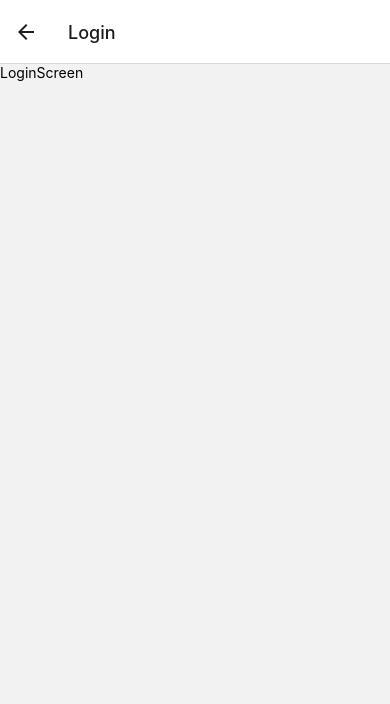
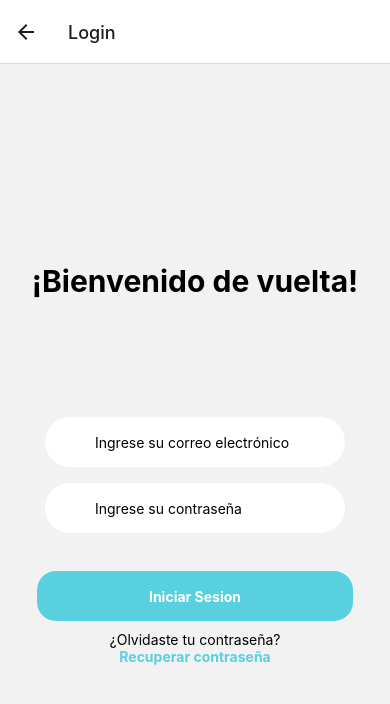
Before and after one commit to gonza-fl/todoList-t6, a React Native app: screen /Login in a window 390 px wide. Shown: the top 704 px of the page. Built offline with nearby package versions, Linux system fonts and the light colour scheme.

Commit message:
loginform actualizado

```diff
--- /dev/null
+++ b/src/components/LoginForm.jsx
@@ -0,0 +1,29 @@
+import { StyleSheet, View } from 'react-native';
+import ToDoButton from './TODoButton';
+import InputForm from './InputForm';
+
+const LoginForm = () => {
+  return (
+    <View style={styles.containerInput}>
+      <View style={styles.lastTextInput}>
+        <InputForm Placeholder='Ingrese su correo electrónico' />
+        <InputForm Placeholder='Ingrese su contraseña' />
+      </View>
+      <ToDoButton text='Iniciar Sesion' />
+
+    </View>
+  );
+};
+
+  export default LoginForm;
+
+  const styles = StyleSheet.create({
+    containerInput: {
+      flexDirection: 'column',
+      justifyContent: 'space-evenly',
+      marginTop: 30,
+    },
+    lastTextInput: {
+      marginBottom: 30,
+    },
+  });
--- a/src/screens/LoginScreen.jsx
+++ b/src/screens/LoginScreen.jsx
@@ -1,11 +1,46 @@
-import { Text, View } from 'react-native';
+import { StyleSheet, View, Text, Image, TouchableOpacity } from 'react-native';
+import { login } from '../data/media-url';
+import React from 'react'
+import LoginForm from '../components/LoginForm';
 
-const LoginScreen = () => {
+const LoginScreen = ({ navigation }) => {
   return (
-    <View>
-      <Text>LoginScreen</Text>
-    </View>
-  );
-};
+    <View style={styles.container}>
+     <Text style={[styles.textBold, styles.titulo]}>¡Bienvenido de vuelta!</Text>
+     <Image source={{ uri: login }} style={[styles.bgImage, styles.nose]} />
+    <LoginForm/>
+    <Text> ¿Olvidaste tu contraseña? </Text>
+    <TouchableOpacity onPress={() => navigation.navigate('Register')}>
+          <Text style={[styles.textBold, styles.color]}>Recuperar contraseña</Text>
+        </TouchableOpacity>
+      </View>
+    );
+  };
 
-export default LoginScreen;
+export default LoginScreen
+const styles = StyleSheet.create({
+  container: {
+    flex: 1,
+    justifyContent: 'center',
+    alignItems: 'center',
+  },
+  titulo: {
+    fontSize: 30,
+    marginTop: 20,
+    marginBottom: 80,
+  },
+  textBold: {
+    fontWeight: 'bold',
+  },
+  color: {
+    color: '#58d0e0',
+  },
+  bgImage: {
+    position: 'absolute',
+    top: 10,
+    left: 10,
+    right: 10,
+    bottom: 10,
+    resizeMode: 'contain',
+  },
+});
```
